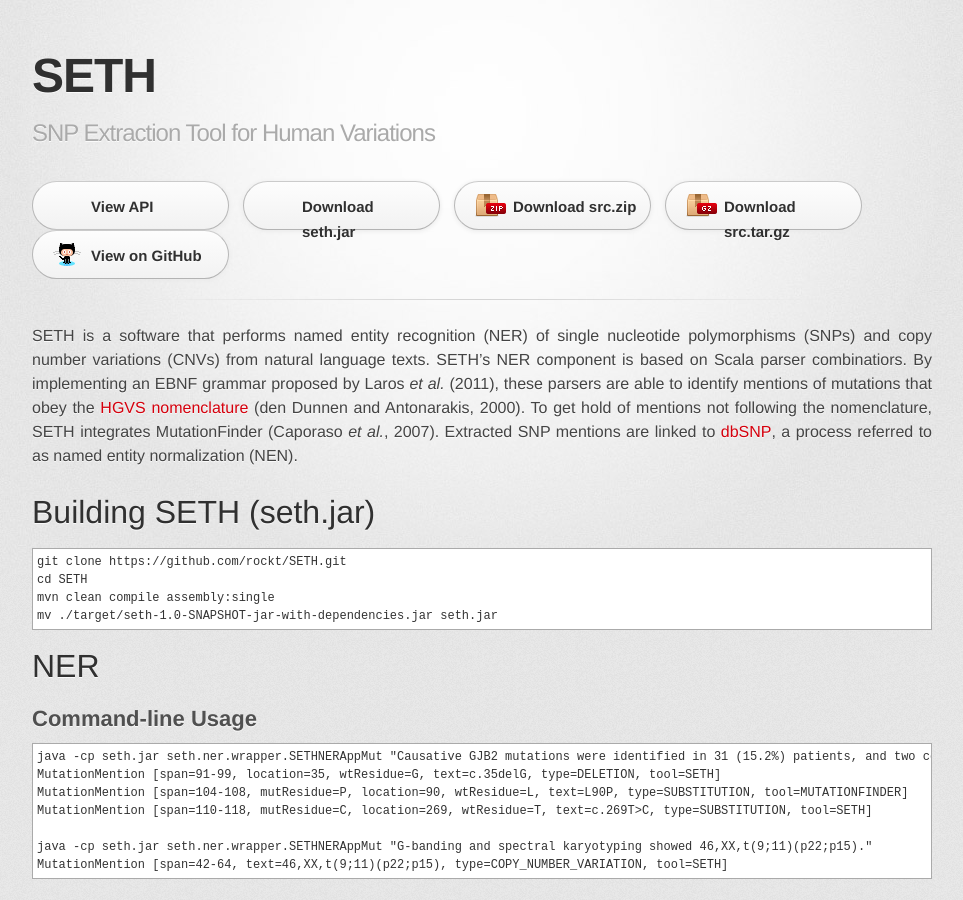
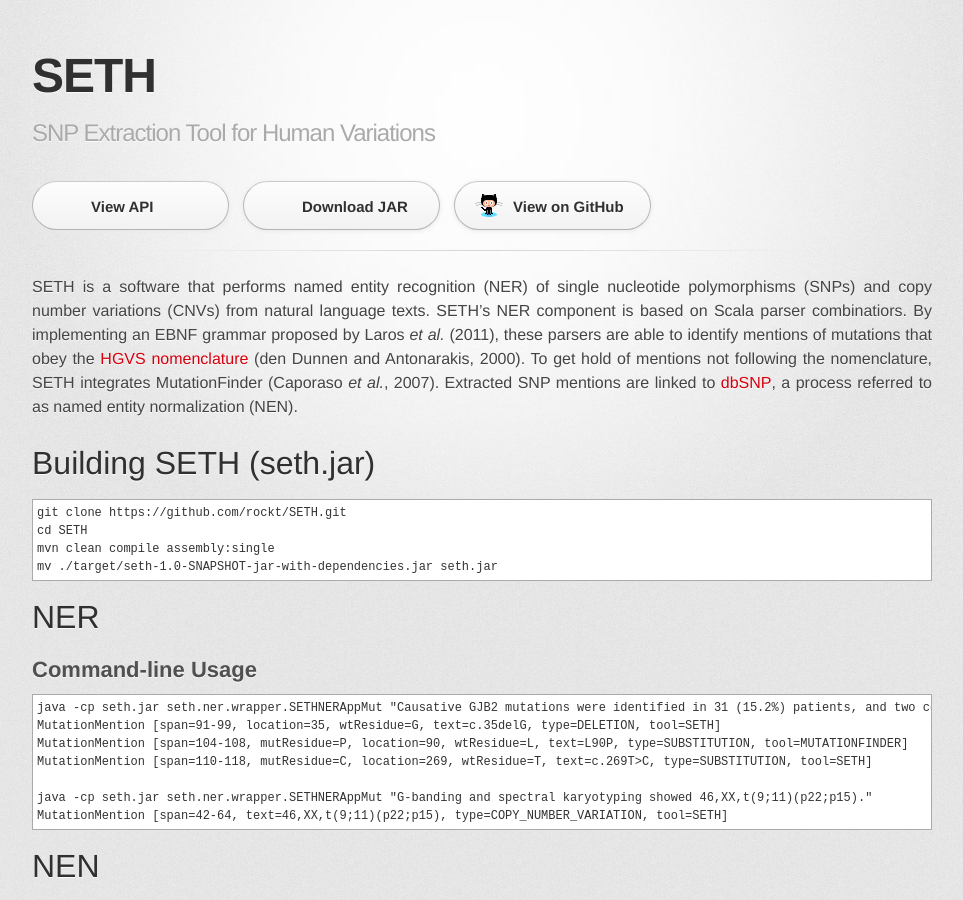
Before and after one commit to rockt/SETH, a Jekyll site: the page built from index.md, in a window 1280 px wide and 900 px high. Shown: the whole window, without its empty margins (158-1121 px from the left). Built offline with Jekyll 4.4.1, drawn with Linux system fonts in a browser that asks for light colours; some web fonts are replaced; Markdown is read by kramdown in place of the engine named in the settings.

Commit message:
Update default.html

```diff
--- a/_layouts/default.html
+++ b/_layouts/default.html
@@ -25,9 +25,9 @@
 
         <section id="downloads" class="clearfix">
           <a href="./seth-doc/index.html" id="seth-api" class="button"><span>View API</span></a>
-          <a href="https://www.informatik.hu-berlin.de/forschung/gebiete/wbi/resources/chemspot/seth.jar" id="seth-jar" class="button"><span>Download seth.jar</span></a>
-          <a href="https://github.com/rockt/SETH/zipball/master" id="download-zip" class="button"><span>Download src.zip</span></a>
-          <a href="https://github.com/rockt/SETH/tarball/master" id="download-tar-gz" class="button"><span>Download src.tar.gz</span></a>
+          <a href="https://www.informatik.hu-berlin.de/forschung/gebiete/wbi/resources/chemspot/seth.jar" id="seth-jar" class="button"><span>Download JAR</span></a>
+          <!--<a href="https://github.com/rockt/SETH/zipball/master" id="download-zip" class="button"><span>SRC.zip</span></a>-->
+          <!--<a href="https://github.com/rockt/SETH/tarball/master" id="download-tar-gz" class="button"><span>SRC.tar.gz</span></a>-->
           <a href="https://github.com/rockt/SETH" id="view-on-github" class="button"><span>View on GitHub</span></a>
         </section>
 
```
